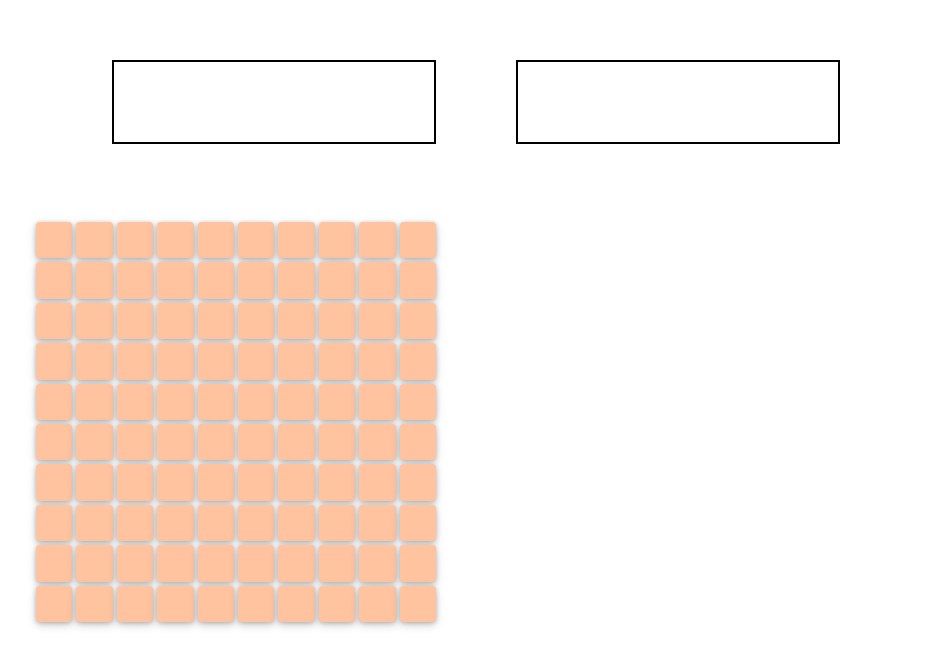
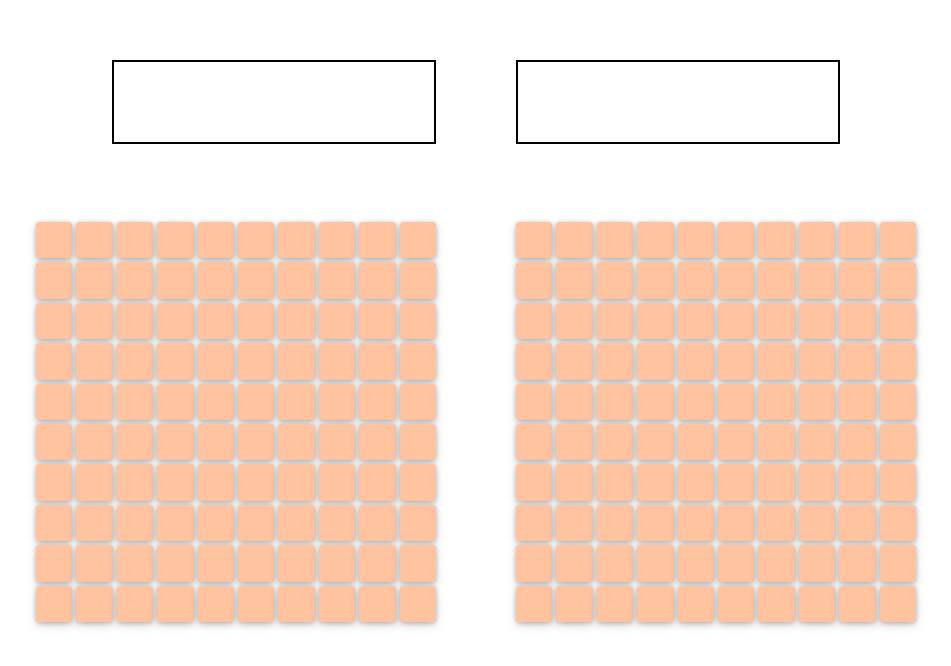
Before and after one commit to uniArchitect/battleship, a website built with webpack: page dist/index.html in a window 1280 px wide. Shown: the part 138-804 px from the top of the page, without its empty margins (164-1115 px from the left). Built offline with nearby package versions, Linux system fonts and the light colour scheme.

Commit message:
Add separate variable for computerBoard in index.js to create computer gameboard.

```diff
--- a/src/index.js
+++ b/src/index.js
@@ -5,20 +5,25 @@ import Gameboard from "./Gameboard";
 import Player from "./Player";
 
 const playerContainer = document.querySelector(".Player-1-Container");
+const computerContainer = document.querySelector(".Player-2-Container");
 
 // In progress function to create battleship gameboard
 const gameBoard = new Gameboard(10, 10);
 
 const playerBoard = document.createElement("div");
 playerContainer.appendChild(playerBoard).className = "player-board";
+const computerBoard = document.createElement("div");
+computerContainer.appendChild(computerBoard).className = "computer-board";
 
-const createBoard = (rows, cols) => {
-  playerBoard.style.setProperty("--grid-rows", rows);
-  playerBoard.style.setProperty("--grid-cols", cols);
+const createBoard = (board, rows, cols) => {
+    board.style.setProperty("--grid-rows", rows);
+    board.style.setProperty("--grid-cols", cols);
   for (let i = 0; i < rows * cols; i++) {
     let playerSquare = document.createElement("div");
-    playerSquare.setAttribute("id", "player-square");
-    playerBoard.appendChild(playerSquare).className = "player-square";
+    playerSquare.setAttribute("id", "board-square");
+    board.appendChild(playerSquare).className = "board-square";
   }
 };
-createBoard(gameBoard.rows, gameBoard.cols);
+
+createBoard(playerBoard, gameBoard.rows, gameBoard.cols);
+createBoard(computerBoard, gameBoard.rows, gameBoard.cols);
--- a/src/styles.css
+++ b/src/styles.css
@@ -11,7 +11,7 @@ html {
     --grid-rows: 1;
   }
 
-.player-board {
+.player-board, .computer-board {
     display: grid;
     grid-template-rows: repeat(var(--grid-rows), 1fr);
     grid-template-columns: repeat(var(--grid-cols), 1fr);
@@ -22,7 +22,7 @@ html {
     /* box-shadow: 5px 5px lightgray; */
 }
 
-.player-square {
+.board-square {
     display: flex;
     justify-content: center;
     align-items: center;
```
Also changed, not shown: dist/main.js.
